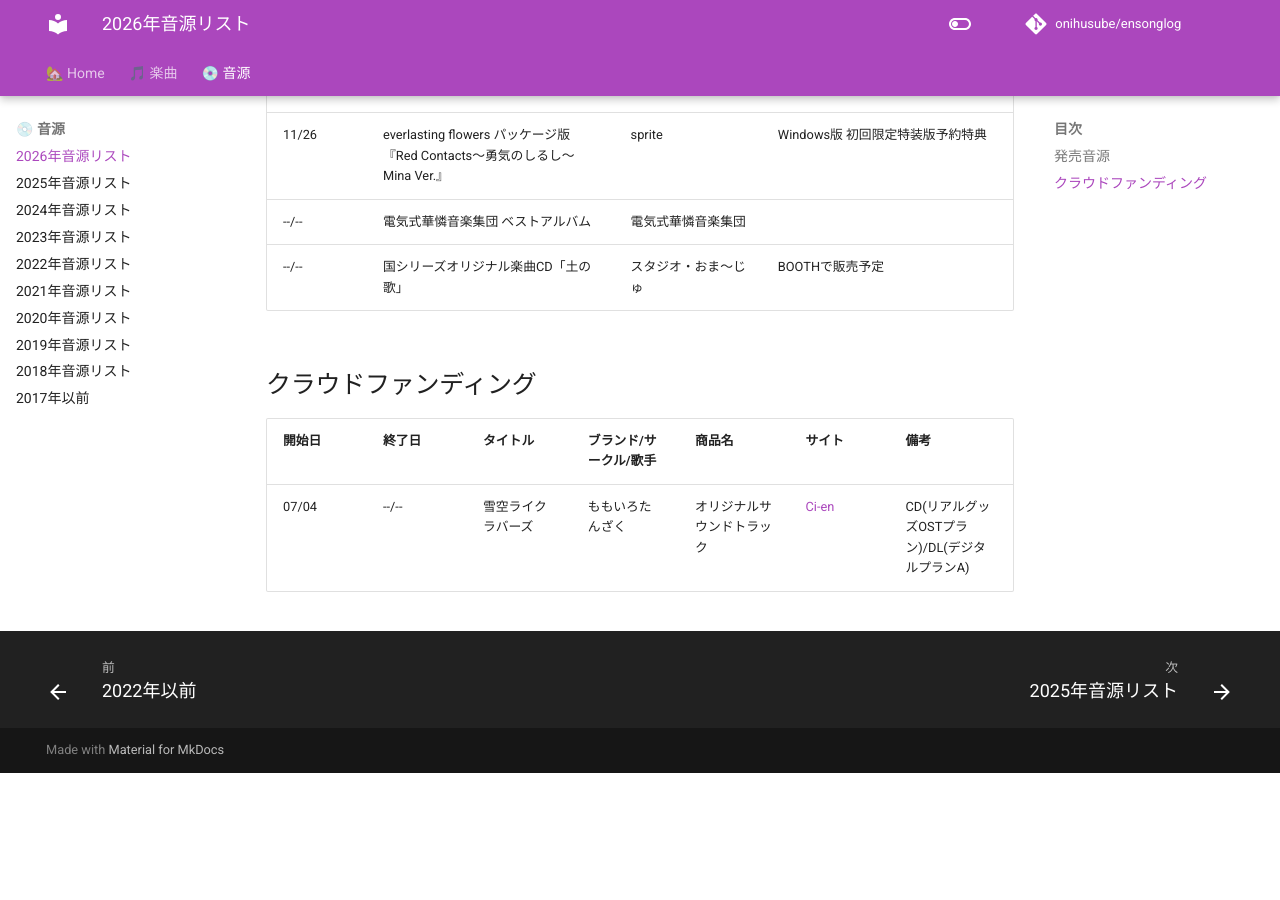
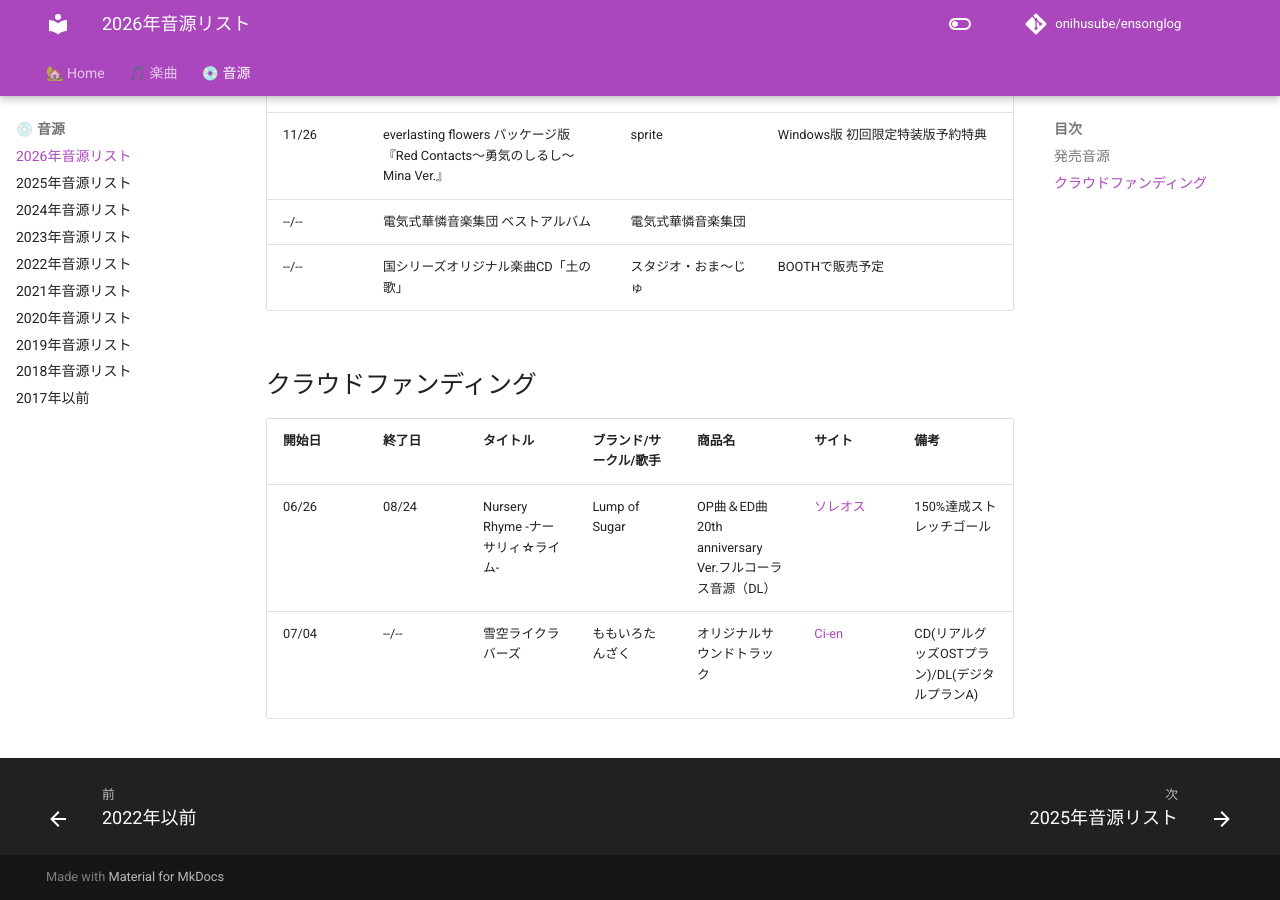
Before and after one commit to onihusube/ensonglog, an MkDocs documentation site: the page built from docs/2026/音源.md, in a window 1280 px wide and 900 px high, scrolled down 9948 px. Built offline with MkDocs 1.6.1 and Material for MkDocs 9.7.7, drawn with Linux system fonts in a browser that asks for light colours; comment, search, counter and statistics services are not loaded; before the commit the page ends 10721 px from its top, so only the background shows below that.

Commit message:
Nursery Rhyme クラファン追加

```diff
--- a/docs/2026/音源.md
+++ b/docs/2026/音源.md
@@ -151,4 +151,5 @@ search:
 
 | 開始日 | 終了日 | タイトル | ブランド/サークル/歌手 | 商品名 | サイト | 備考 |
 |---|---|---|---|---|---|---|
+| 06/26 | 08/24 | Nursery Rhyme -ナーサリィ☆ライム- | Lump of Sugar | OP曲＆ED曲20th anniversary Ver.フルコーラス音源（DL） | [ソレオス](https://soreosu.com/projects/lumpofsugar) | 150%達成ストレッチゴール |
 | 07/04 | --/-- | 雪空ライクラバーズ | ももいろたんざく | オリジナルサウンドトラック | [Ci-en](https://ci-en.dlsite.com/creator/6648/crowdfunding/1062) | CD(リアルグッズOSTプラン)/DL(デジタルプランA) |
```
